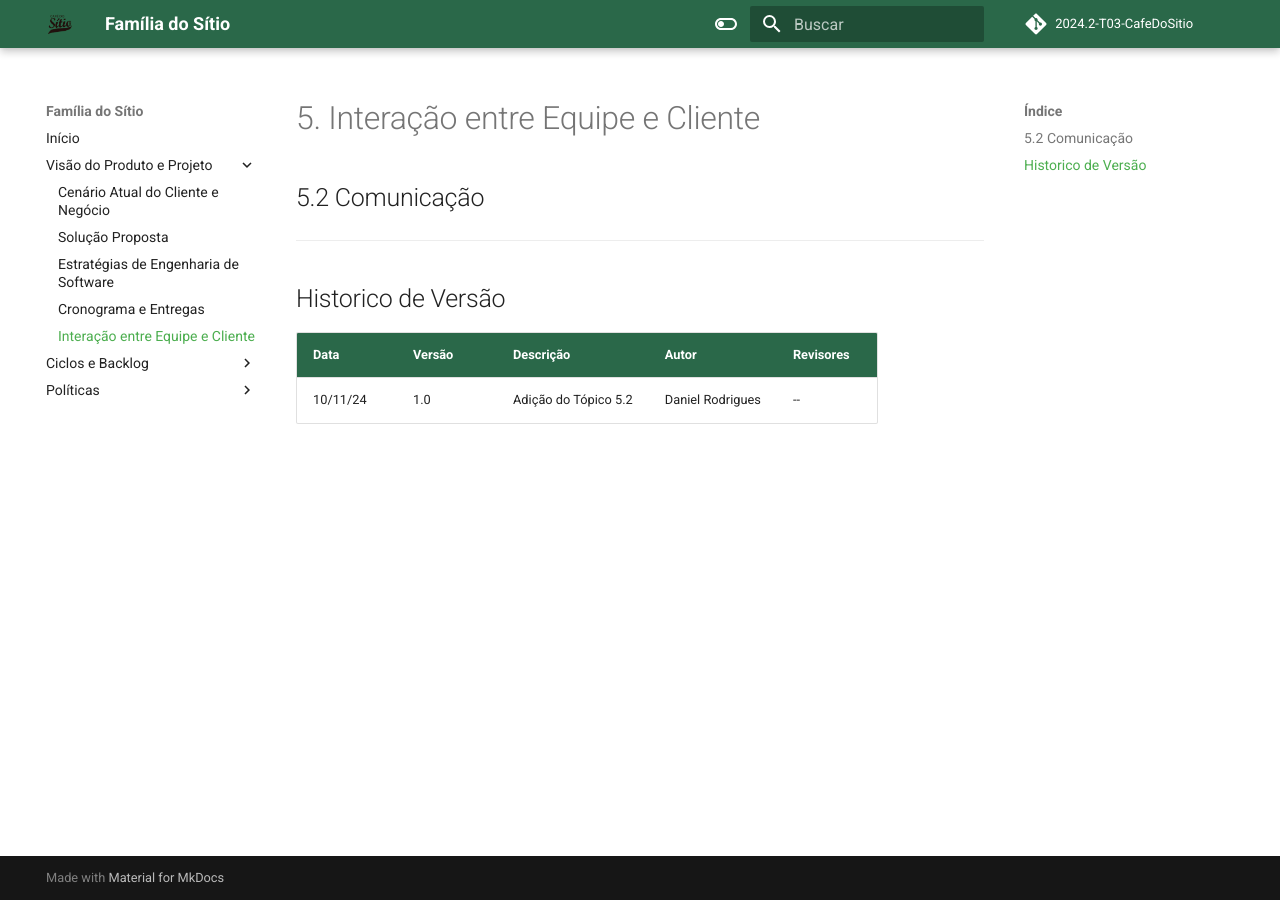
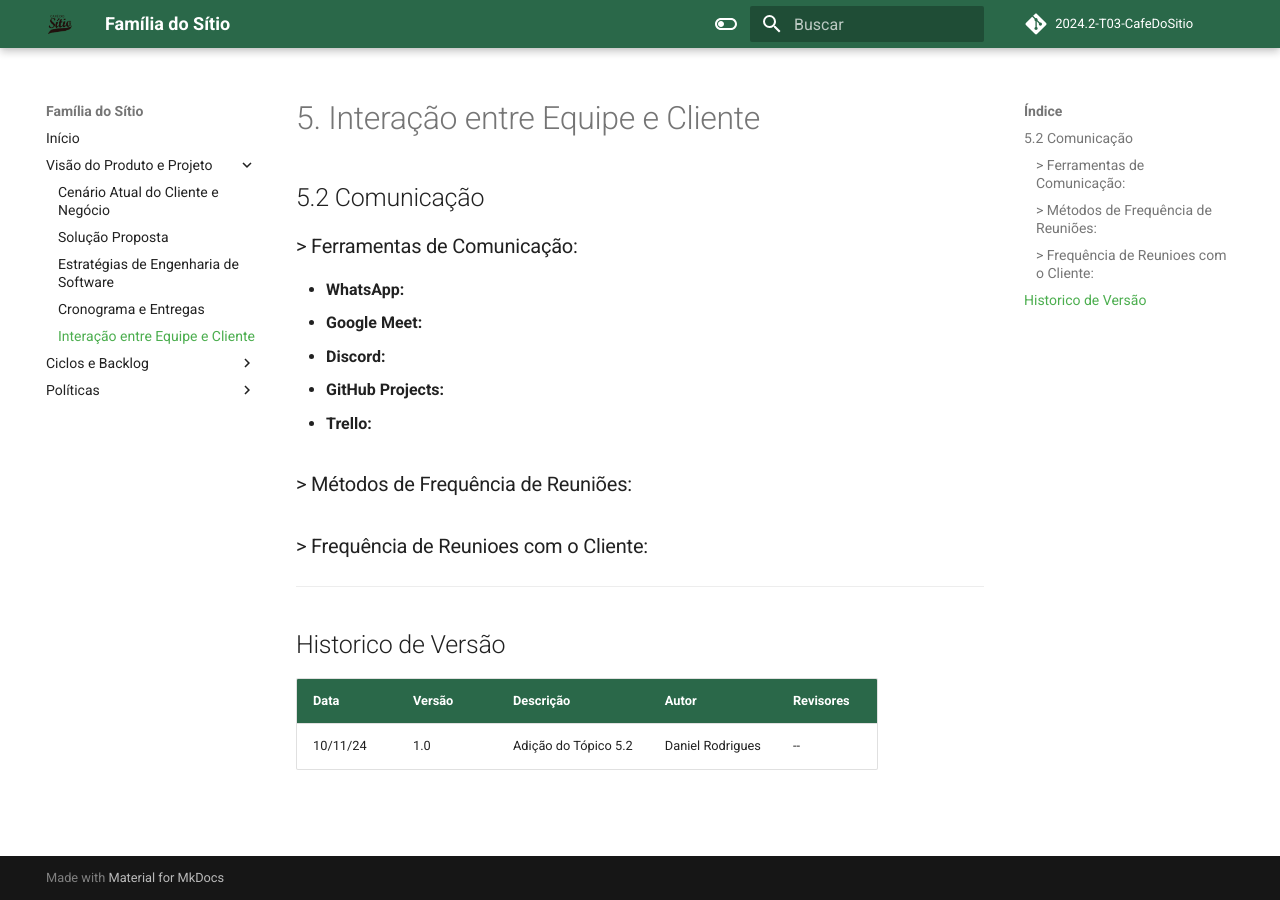
Before and after one commit to mdsreq-fga-unb/2024.2-T03-CafeDoSitio, an MkDocs documentation site: the page built from docs/sections/2-docPage/5-interacaoEquipeCliente.md, in a window 1280 px wide. Built offline with MkDocs 1.6.1 and Material for MkDocs 9.7.7, drawn with Linux system fonts in a browser that asks for light colours; comment, search, counter and statistics services are not loaded.

Commit message:
docs: adicinando subtopicos

```diff
--- a/docs/sections/2-docPage/5-interacaoEquipeCliente.md
+++ b/docs/sections/2-docPage/5-interacaoEquipeCliente.md
@@ -2,7 +2,17 @@
 
 ## 5.2 Comunicação
 
+### > Ferramentas de Comunicação:
 
+- **WhatsApp:**
+- **Google Meet:**
+- **Discord:**
+- **GitHub Projects:**
+- **Trello:**
+
+### > Métodos de Frequência de Reuniões:
+
+### > Frequência de Reunioes com o Cliente:
 
 ---
 ## Historico de Versão
```
